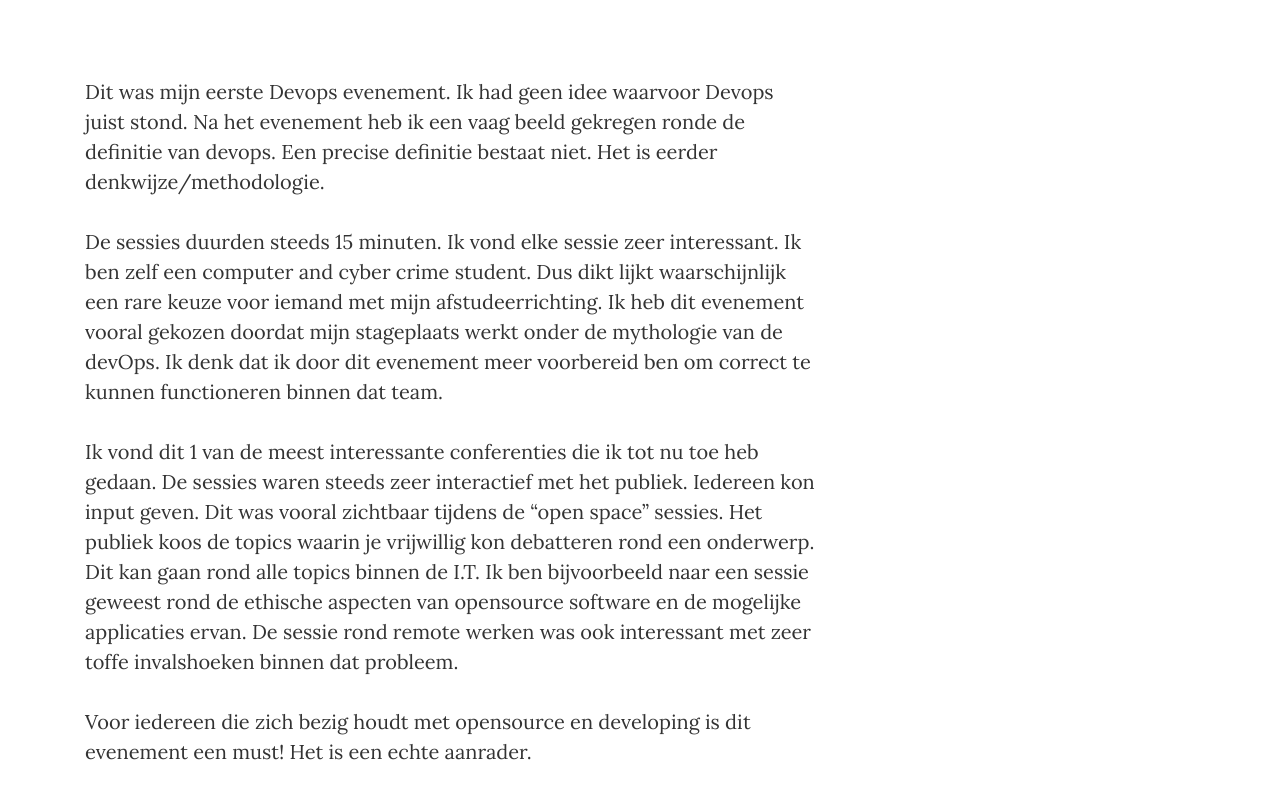
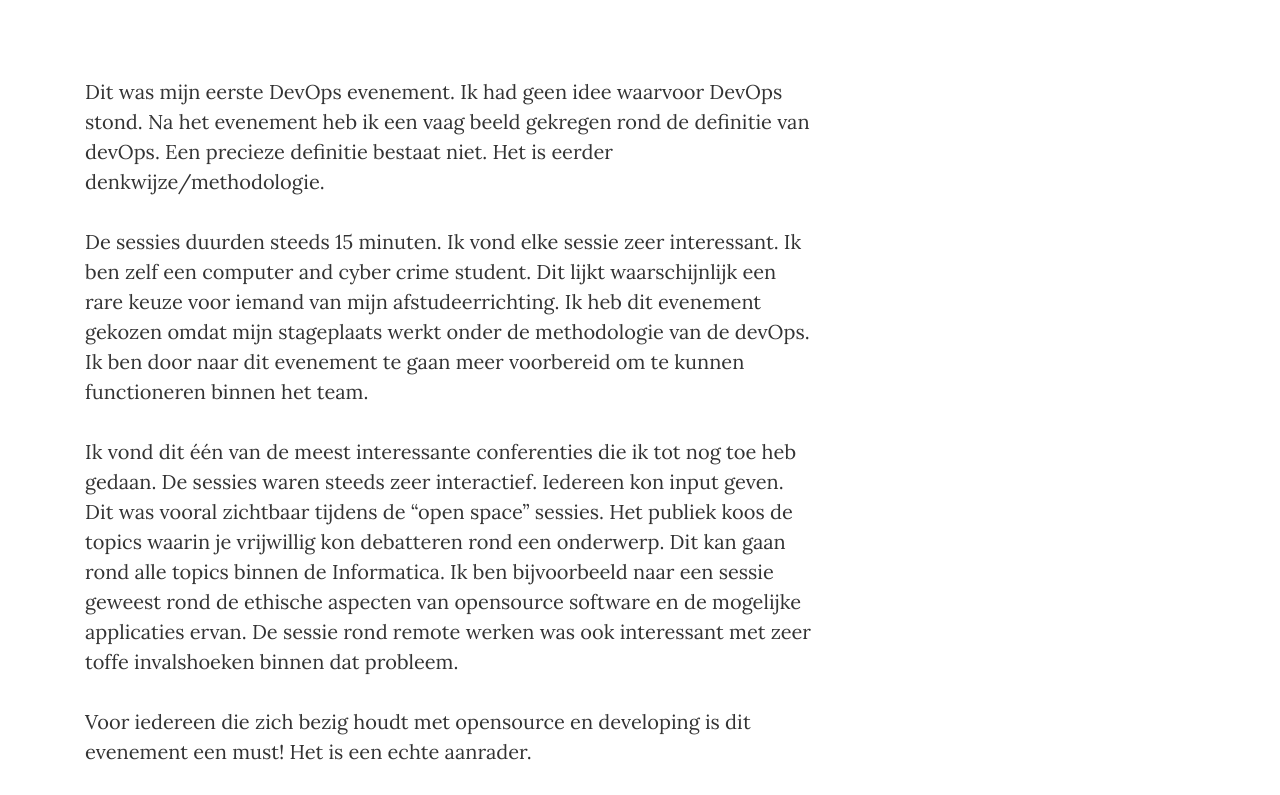
Before and after one commit to matthiasantierens/Portfolio, a website: page post4.html in a window 1280 px wide. Shown: the part 464-1259 px from the top of the page. Drawn offline with nearby package versions, Linux system fonts and the light colour scheme; grey boxes are pictures that could not be loaded.

Commit message:
spelling gefixt

```diff
--- a/post4.html
+++ b/post4.html
@@ -71,14 +71,14 @@
       <div class="row">
         <div class="col-lg-8 col-lg-offset-2 col-md-10 col-md-offset-1">
 
-          <p>Dit was mijn eerste Devops evenement.
-            Ik had geen idee waarvoor Devops juist stond. Na het evenement heb ik een vaag beeld gekregen ronde de definitie van devops. Een precise definitie bestaat niet. Het is eerder denkwijze/methodologie.</p>
+          <p>Dit was mijn eerste DevOps evenement.
+            Ik had geen idee waarvoor DevOps stond. Na het evenement heb ik een vaag beeld gekregen rond de definitie van devOps. Een precieze definitie bestaat niet. Het is eerder denkwijze/methodologie.</p>
 
-          <p>De sessies duurden steeds 15 minuten. Ik vond elke sessie zeer interessant. Ik ben zelf een computer and cyber crime student. Dus dikt lijkt waarschijnlijk een rare keuze voor iemand met mijn afstudeerrichting. Ik heb dit evenement
-            vooral gekozen doordat mijn stageplaats werkt onder de mythologie van de devOps. Ik denk dat ik door dit evenement meer voorbereid ben om correct te kunnen functioneren binnen dat team.</p>
+          <p>De sessies duurden steeds 15 minuten. Ik vond elke sessie zeer interessant. Ik ben zelf een computer and cyber crime student. Dit lijkt waarschijnlijk een rare keuze voor iemand van mijn afstudeerrichting. Ik heb dit evenement
+             gekozen omdat mijn stageplaats werkt onder de methodologie van de devOps. Ik ben door naar dit evenement te gaan meer voorbereid om te kunnen functioneren binnen het team.</p>
 
-          <p>Ik vond dit 1 van de meest interessante conferenties die ik tot nu toe heb gedaan. De sessies waren steeds zeer interactief met het publiek. Iedereen kon input geven. Dit was vooral zichtbaar tijdens de “open space” sessies. Het publiek
-            koos de topics waarin je vrijwillig kon debatteren rond een onderwerp. Dit kan gaan rond alle topics binnen de I.T. Ik ben bijvoorbeeld naar een sessie geweest rond de ethische aspecten van opensource software en de mogelijke applicaties
+          <p>Ik vond dit één van de meest interessante conferenties die ik tot nog toe heb gedaan. De sessies waren steeds zeer interactief. Iedereen kon input geven. Dit was vooral zichtbaar tijdens de “open space” sessies. Het publiek
+            koos de topics waarin je vrijwillig kon debatteren rond een onderwerp. Dit kan gaan rond alle topics binnen de Informatica. Ik ben bijvoorbeeld naar een sessie geweest rond de ethische aspecten van opensource software en de mogelijke applicaties
             ervan. De sessie rond remote werken was ook interessant met zeer toffe invalshoeken binnen dat probleem.</p>
           <p>Voor iedereen die zich bezig houdt met opensource en developing is dit evenement een must! Het is een echte aanrader. </p>
           <div id="carouselExampleIndicators" class="carousel slide" data-ride="carousel">
```
